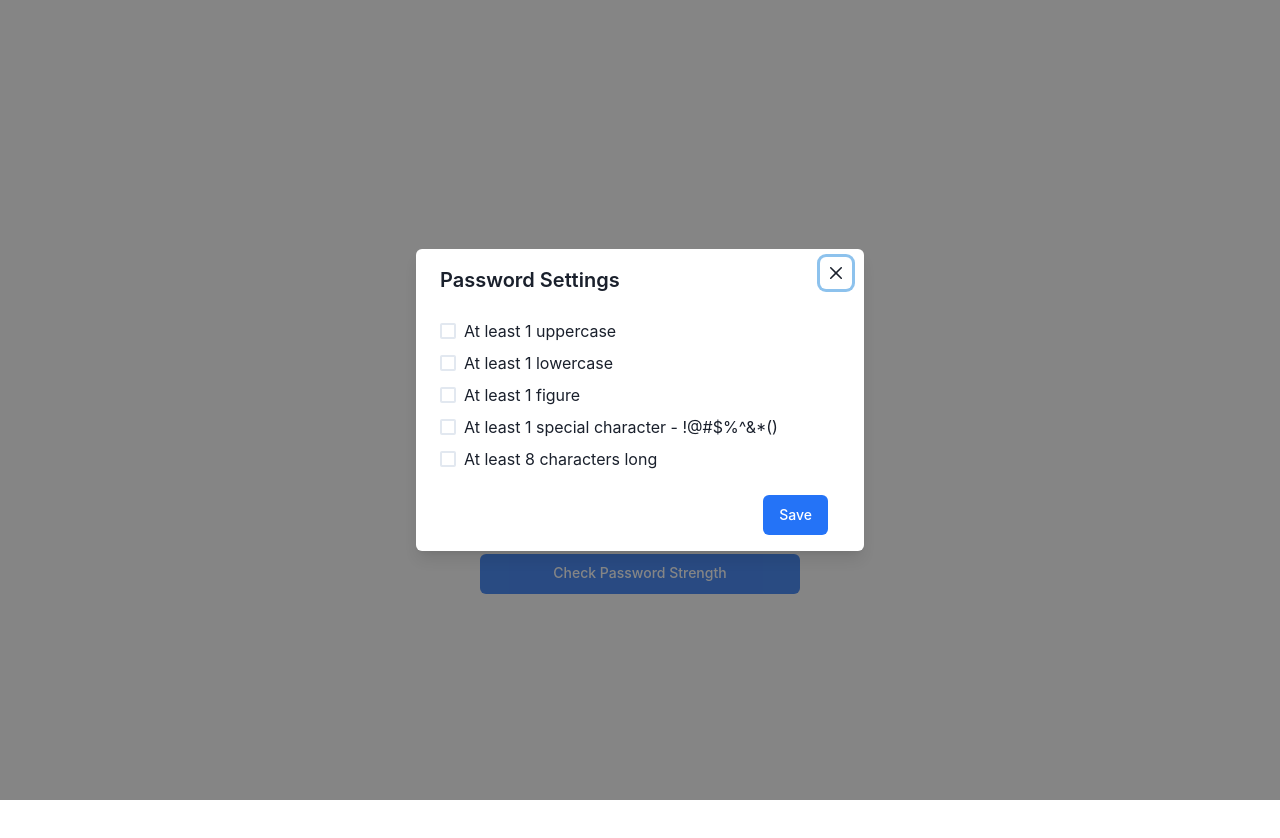
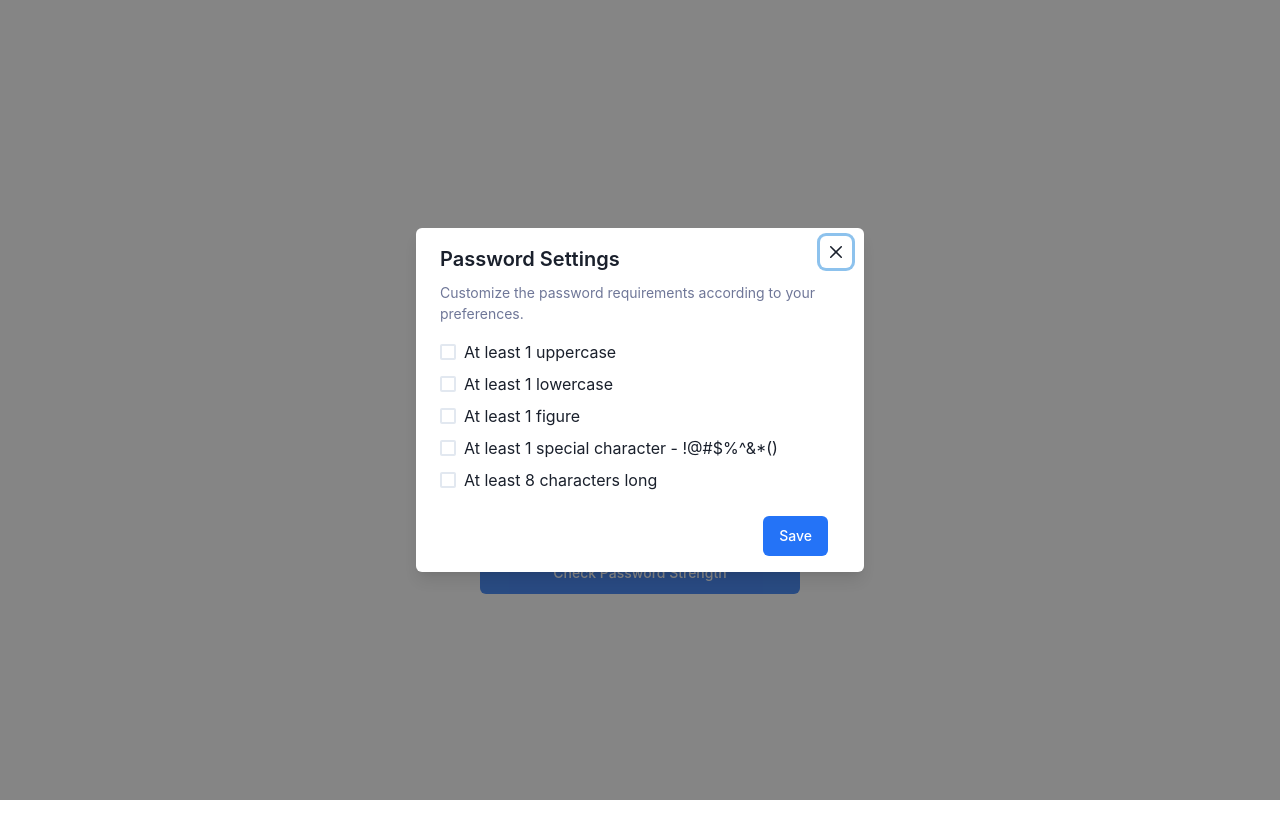
Before and after one commit to 5iveemmy/Password-Validation, a React (Vite) app: page / in a window 1280 px wide. Shown: the top 838 px of the page. Built offline with nearby package versions, Linux system fonts and the light colour scheme.

Commit message:
chore: update settings modal

```diff
--- a/src/components/modals/SettingsModal.tsx
+++ b/src/components/modals/SettingsModal.tsx
@@ -9,6 +9,7 @@ import {
   Checkbox,
   VStack,
   ModalCloseButton,
+  Text,
 } from "@chakra-ui/react";
 import { Settings } from "lucide-react";
 import { SettingsData } from "../../types";
@@ -48,9 +49,12 @@ const SettingsModal = ({
       <Modal isCentered isOpen={isOpen} onClose={onClose}>
         <ModalOverlay />
         <ModalContent>
-          <ModalHeader>Password Settings</ModalHeader>
+          <ModalHeader pb="0">Password Settings</ModalHeader>
           <ModalCloseButton />
           <ModalBody>
+            <Text fontSize="sm" color="gray.100" mb={4}>
+              Customize the password requirements according to your preferences.
+            </Text>
             <VStack alignItems="start">
               <Checkbox
                 name="uppercase"
--- a/src/theme/colors.ts
+++ b/src/theme/colors.ts
@@ -3,9 +3,6 @@ export const colors = {
     100: "#2473F7",
   },
   gray: {
-    100: "#F1F5F9",
-    200: "#E2E8F0",
-    300: "#6F7798",
+    100: "#6F7798",
   },
-  danger: "#EF4444",
 };
```
